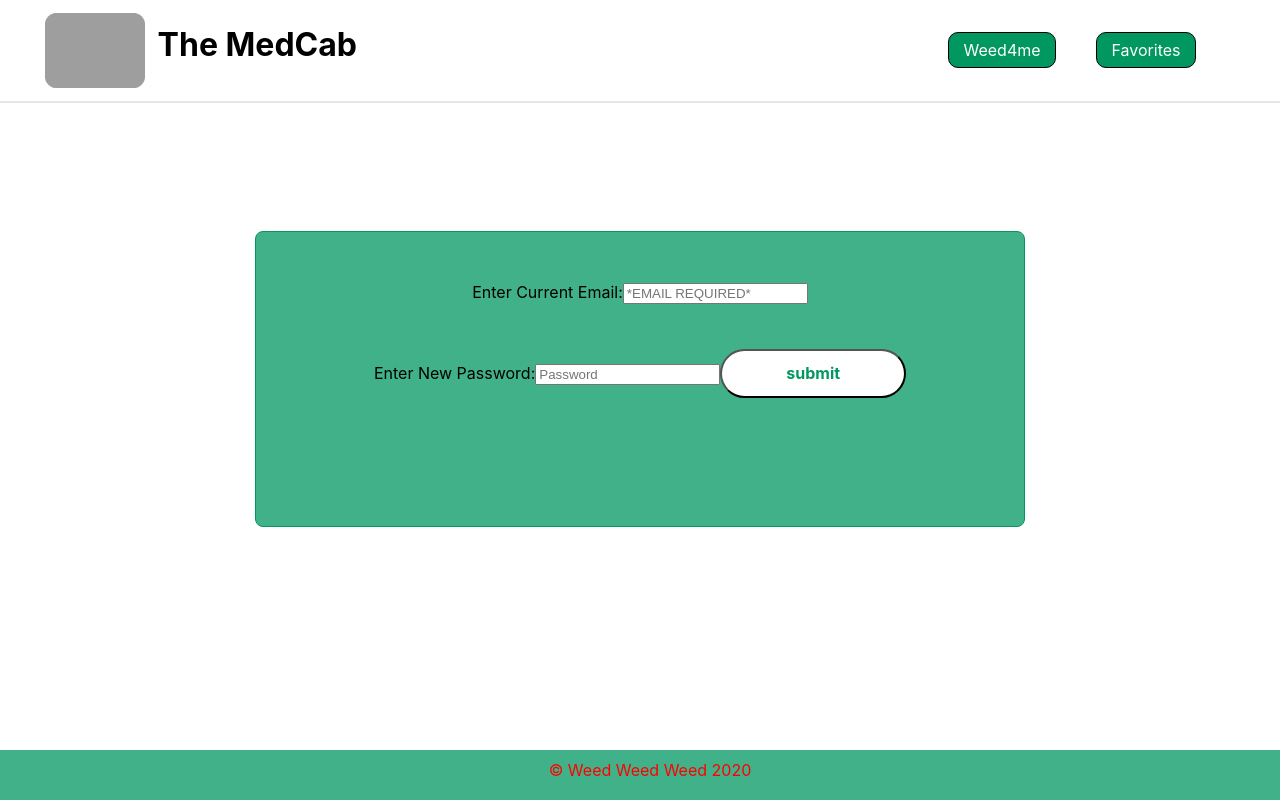
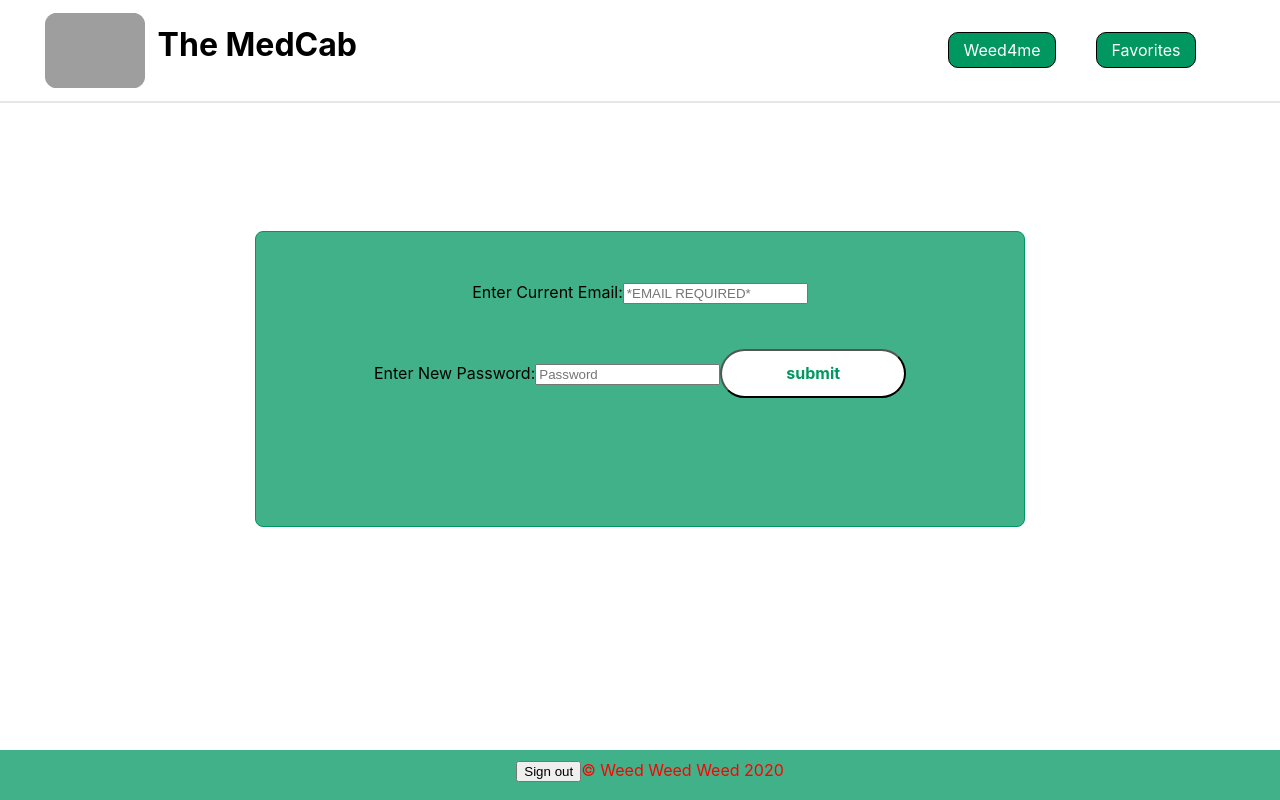
Before and after one commit to med-cab-bw-team/FE, a React (Create React App) app in the folder medcab-front-end/: page /update in a window 1280 px wide. Built offline with nearby package versions, Linux system fonts and the light colour scheme; sample sign-in values are in the browser's storage; grey boxes are pictures that could not be loaded.

Commit message:
signout button

```diff
--- a/medcab-front-end/src/components/Footer.js
+++ b/medcab-front-end/src/components/Footer.js
@@ -1,5 +1,6 @@
 import React from 'react';
 import styled from 'styled-components'
+import {useHistory} from 'react-router-dom';
 
 const Foot = styled.div `
     color: red;
@@ -13,9 +14,19 @@ const Foot = styled.div `
 `
 
 export const Footer = () => {
+    const history = useHistory();
+
+    const handleChanges = (e) => {
+        e.persist();
+        window.localStorage.clear();
+        history.push('/')
+
+      };
+
 
     return(
         <Foot>
+        <button onClick={handleChanges}> Sign out </button>
          © Weed Weed Weed 2020
         </Foot>
     )
```
